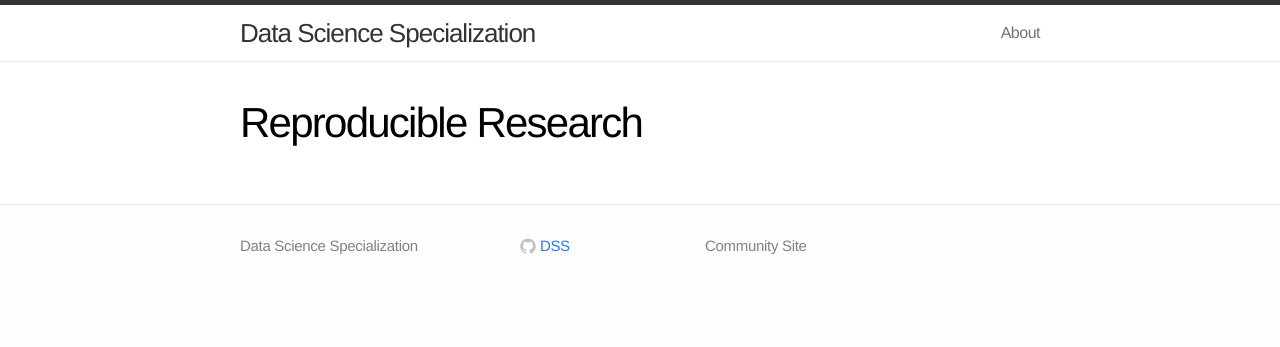
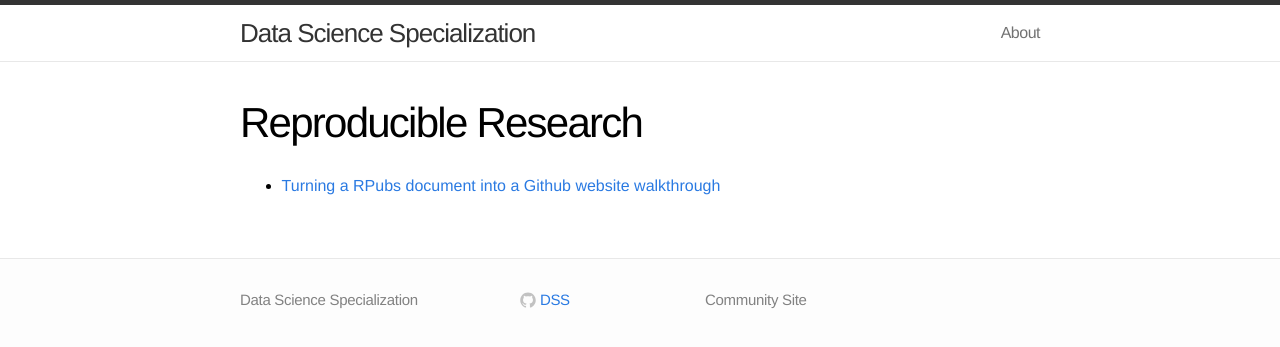
Before and after one commit to DataScienceSpecialization/DataScienceSpecialization.github.io, a Jekyll site: the page built from repres.md, in a window 1280 px wide. Shown: the top 347 px of the page. Built offline with Jekyll 4.4.1, drawn with Linux system fonts in a browser that asks for light colours.

Commit message:
RPubs to Github website walkthrough

```diff
--- a/repres.md
+++ b/repres.md
@@ -3,3 +3,5 @@ layout: page
 title: Reproducible Research
 permalink: /repres/
 ---
+
+- [Turning a RPubs document into a Github website walkthrough](https://github.com/thoughtfulbloke/appleorange)
```
